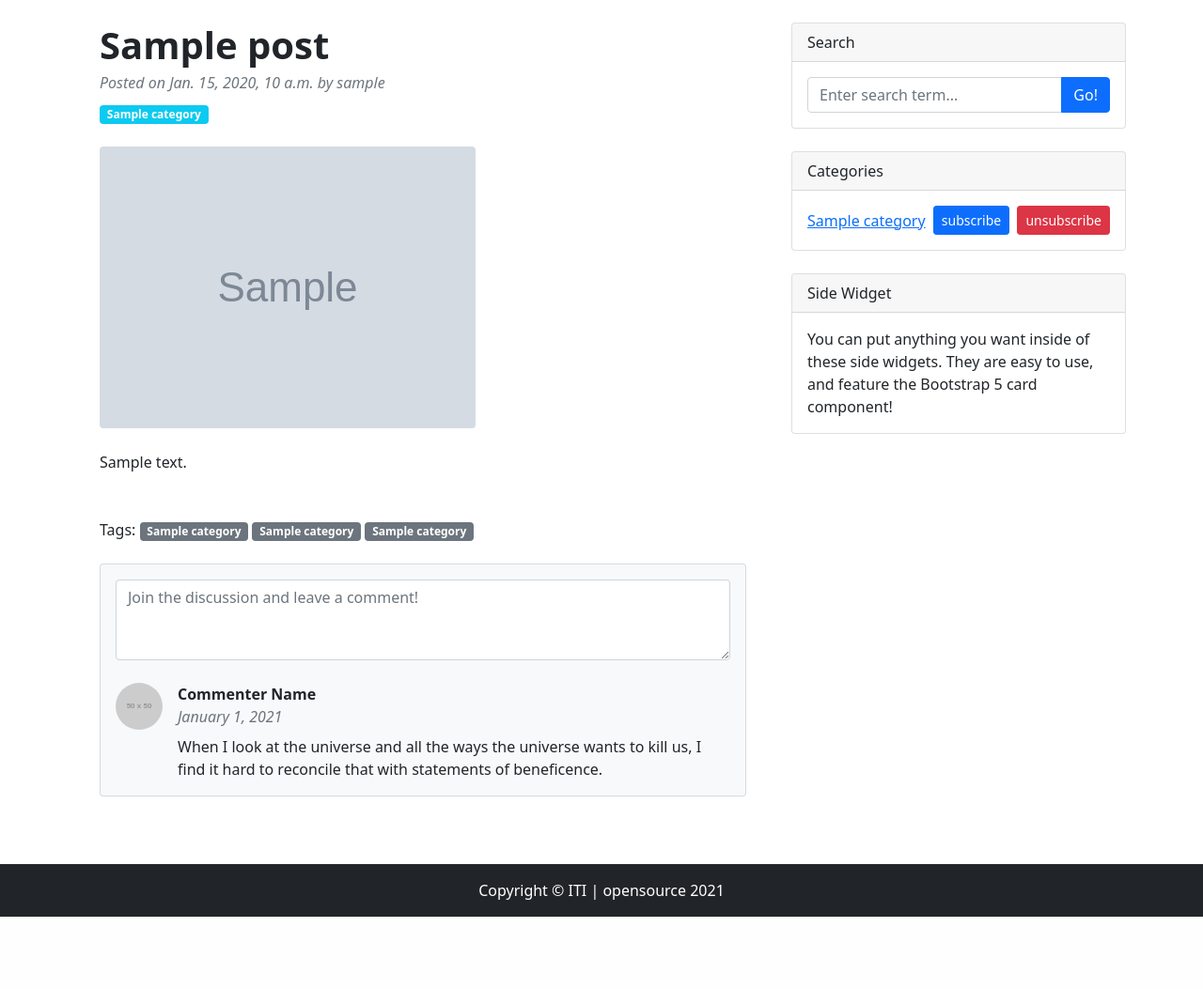
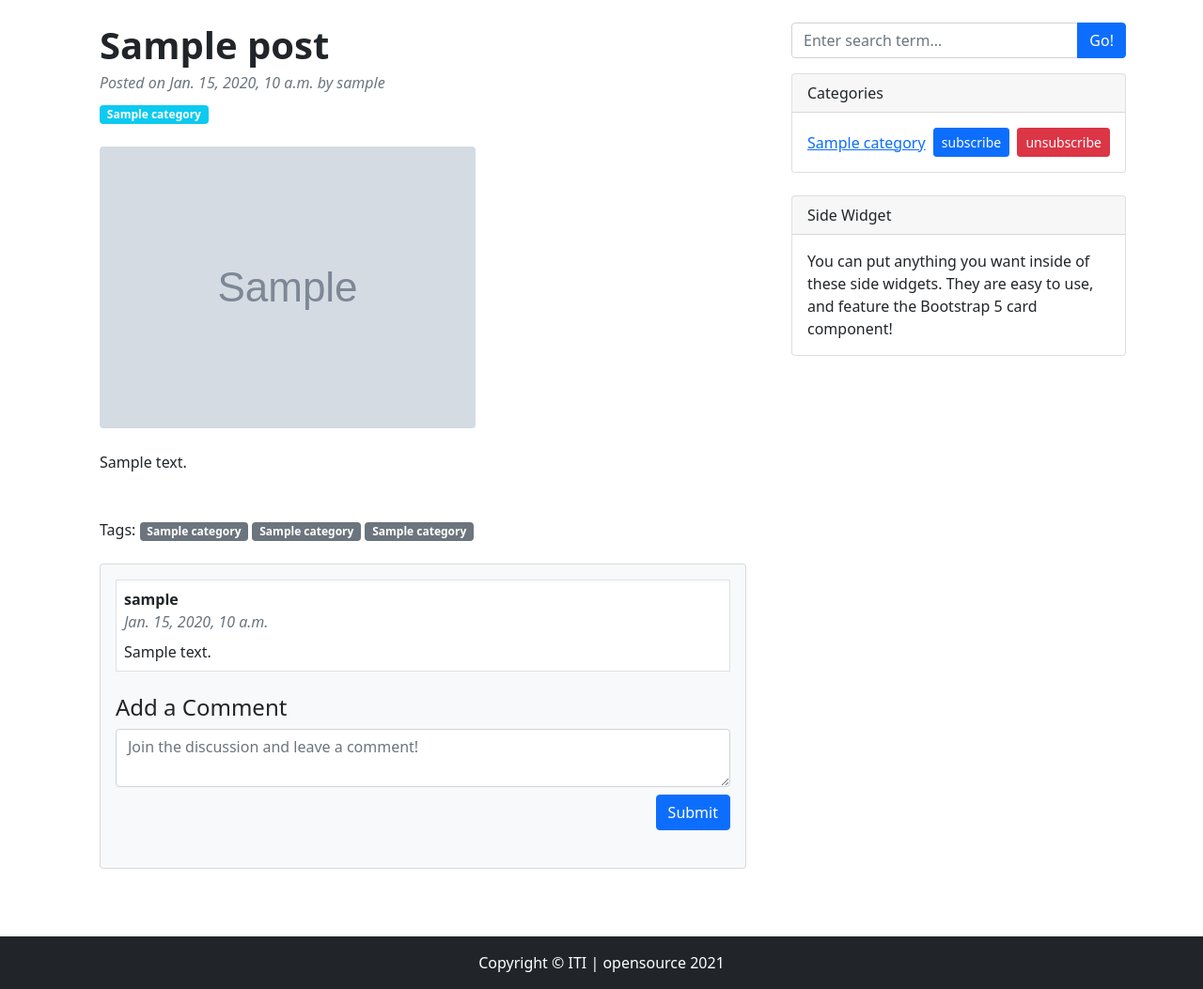
Before and after one commit to ITI-OS-41/blog-django, a Django app: page /post/1 in a window 1280 px wide. Shown: the part 56-1109 px from the top of the page at 94% size. Before the commit the page ends 1032 px from the top, so only its background shows below. Run offline with Django 3.2, Linux system fonts and the light colour scheme; tables that the repository leaves empty hold one stand-in row (values such as "Sample post"); grey boxes marked "Sample" are stand-in pictures; grey boxes labelled with a size stand in for pictures from a placeholder-image service; some libraries are stand-ins or nearby versions.

Commit message:
add comments from backend

```diff
--- a/iti/opensource/admin.py
+++ b/iti/opensource/admin.py
@@ -1,5 +1,5 @@
 from django.contrib import admin
-from .models import Post, Category
+from .models import Post, Category, Comment
 
 
 def custom_titled_filter(title):
@@ -33,3 +33,4 @@ class CustomCategory(admin.ModelAdmin):
 
 admin.site.register(Post, CustomPost)
 admin.site.register(Category, CustomCategory)
+admin.site.register(Comment)
--- a/iti/opensource/models.py
+++ b/iti/opensource/models.py
@@ -72,3 +72,14 @@ class Post(models.Model):
     def get_image(self):
         imgName = self.image.name.split('/')
         return 'img/'+imgName[-1]
+
+
+
+class Comment(models.Model):
+    post = models.ForeignKey(Post, related_name='comments', on_delete=models.CASCADE)
+    name = models.ForeignKey(User, on_delete=models.CASCADE)
+    body = models.TextField()
+    date_added = models.DateTimeField(auto_now_add=True)
+
+    def __str__(self):
+        return '%s - %s' % (self.post.title, self.name)
--- a/iti/templates/opensource/base.html
+++ b/iti/templates/opensource/base.html
@@ -55,27 +55,21 @@
         <!-- Side widgets-->
         <div class="col-lg-4 py-4">
           <!-- Search widget-->
-          <div class="card mb-4">
-            <div class="card-header">Search</div>
-            <div class="card-body">
-              <div class="input-group">
+          <form action="">
+            <div class="input-group mb-3">
               <input
+                required
                 class="form-control"
                 type="text"
                 placeholder="Enter search term..."
                 aria-label="Enter search term..."
                 aria-describedby="button-search"
               />
-                <button
-                  class="btn btn-primary"
-                  id="button-search"
-                  type="button"
-                >
+              <button class="btn btn-primary" id="button-search" type="submit">
                 Go!
               </button>
             </div>
-            </div>
-          </div>
+          </form>
           <!-- Categories widget-->
           <div class="card mb-4">
             <div class="card-header">Categories</div>
--- a/iti/templates/opensource/post.html
+++ b/iti/templates/opensource/post.html
@@ -41,36 +41,39 @@
   </div>
 </article>
 <!-- Comments section-->
-<section class="mb-5">
+<section id="commects" class="mb-5">
   <div class="card bg-light">
     <div class="card-body">
+      <!-- Single comment-->
+      {% if not post.comments.all %}
+      <h4 class="text-muted">Not Comments yet</h4>
+      {% else %} {% for comment in post.comments.all %}
+
+      <div class="single-comment d-flex border p-2 bg-white mb-2">
+        <div class="">
+          <div class="fw-bold">{{comment.name}}</div>
+
+          <div class="text-muted fst-italic mb-2">{{comment.date_added}}</div>
+          {{comment.body}}
+        </div>
+      </div>
+      {% endfor%} {% endif%}
+
+      <h4 class="mt-4">Add a Comment</h4>
       <!-- Comment form-->
       <form class="mb-4">
-        <textarea
-          class="form-control"
-          rows="3"
-          placeholder="Join the discussion and leave a comment!"
-        ></textarea>
+        <div class="input-group mb-2">
+          <textarea
+            required
+            class="form-control"
+            rows="2"
+            placeholder="Join the discussion and leave a comment!"
+          ></textarea>
+        </div>
+        <div class="d-flex justify-content-end">
+          <button type="submit" class="btn btn-primary">Submit</button>
+        </div>
       </form>
-
-      <!-- Single comment-->
-      <div class="d-flex">
-        <div class="flex-shrink-0">
-          <img
-            class="rounded-circle"
-            src="https://dummyimage.com/50x50/ced4da/6c757d.jpg"
-            alt="..."
-          />
-        </div>
-        <div class="ms-3">
-          <div class="fw-bold">Commenter Name</div>
-
-          <div class="text-muted fst-italic mb-2">January 1, 2021</div>
-          When I look at the universe and all the ways the universe wants to
-          kill us, I find it hard to reconcile that with statements of
-          beneficence.
-        </div>
-      </div>
     </div>
   </div>
 </section>
```
Also changed, not shown: iti/opensource/migrations/0011_comment.py (added), iti/opensource/migrations/0012_auto_20210521_2207.py (added), iti/opensource/migrations/0013_alter_comment_post.py (added). Lines whose indentation alone changed are shown as unchanged.
